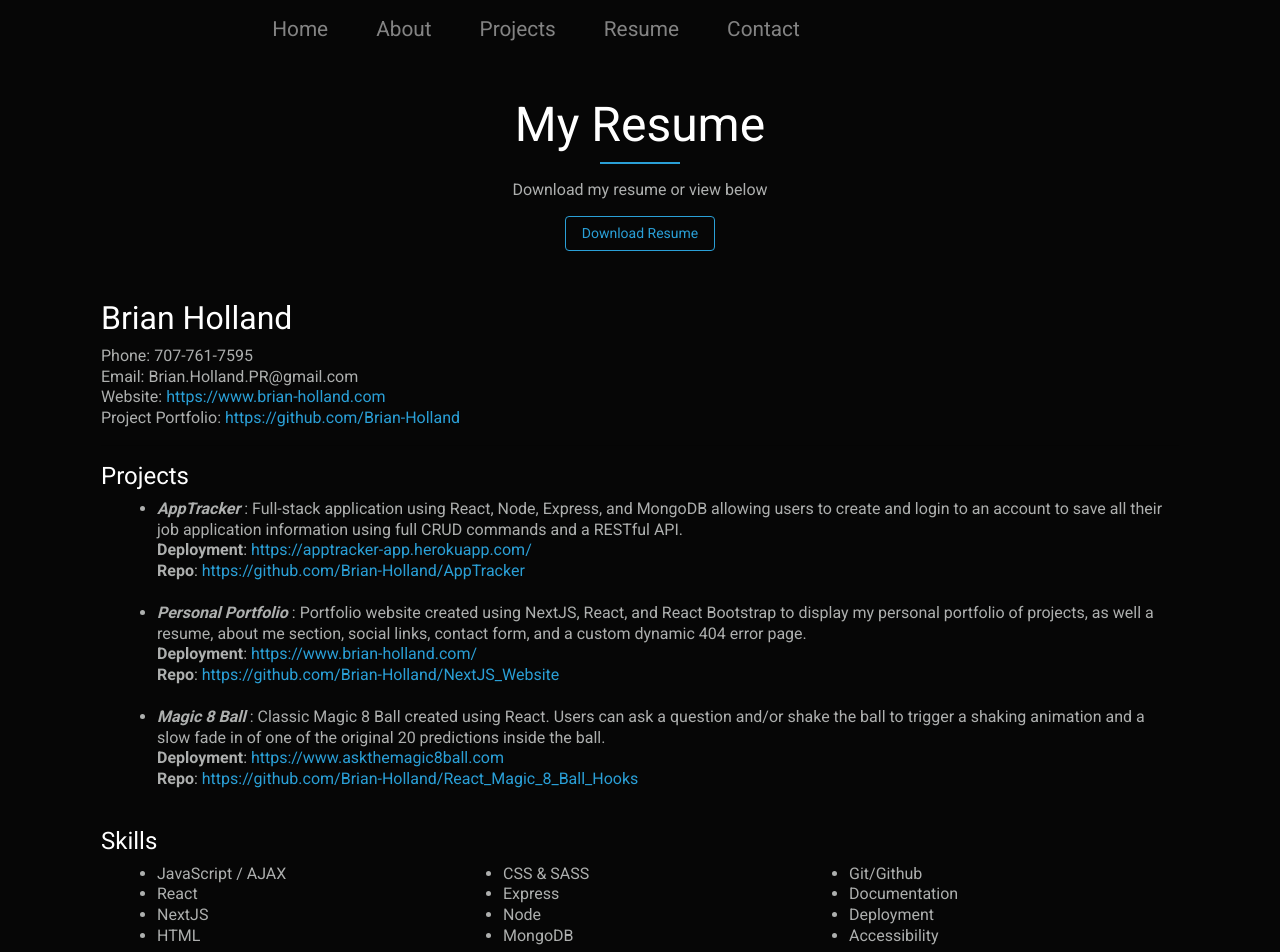
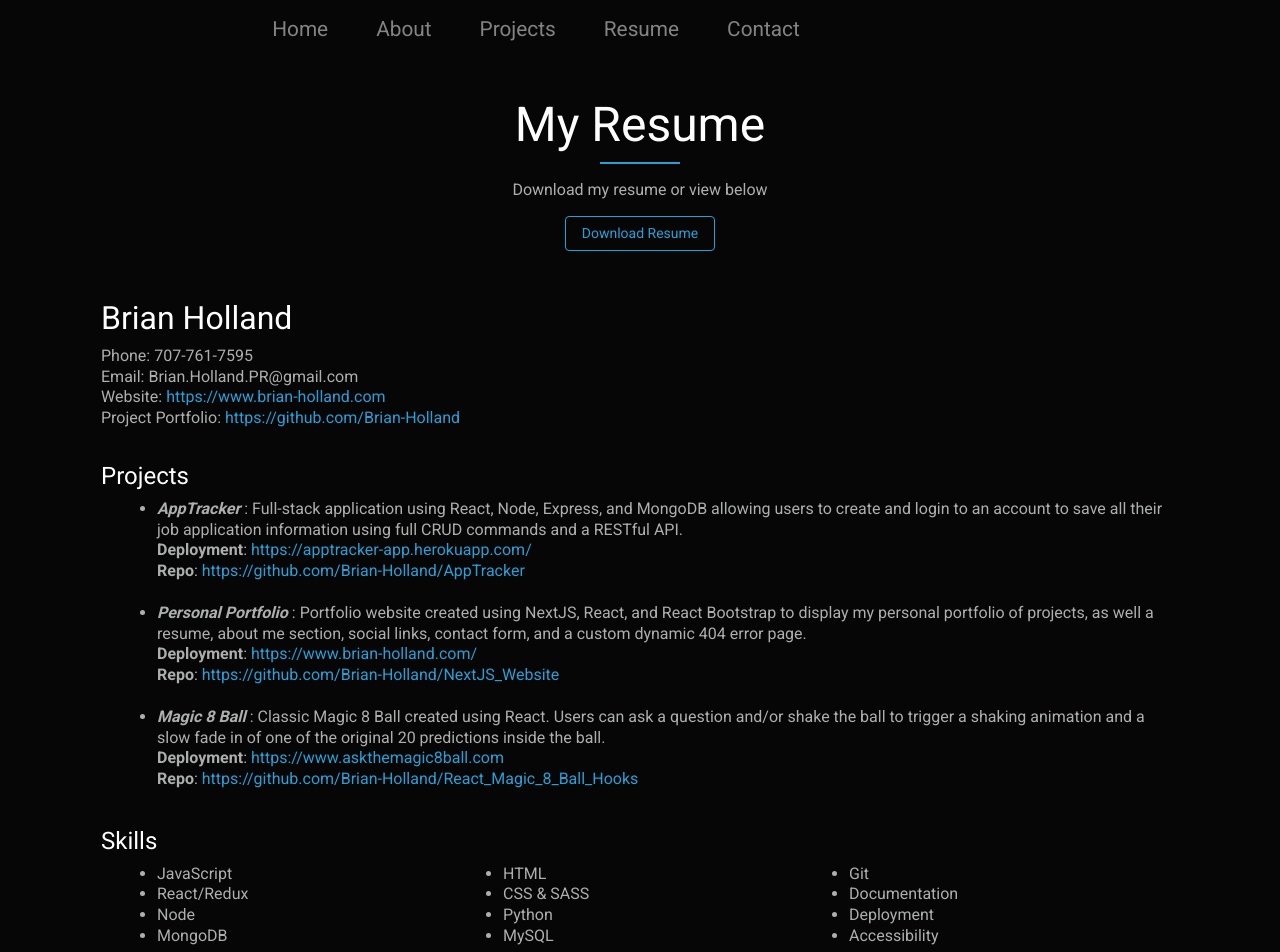
Before and after one commit to Brian-Holland/NextJS_Website, a Next.js app: page /resume in a window 1280 px wide. Shown: the top 952 px of the page. Built offline with nearby package versions, Linux system fonts and the light colour scheme.

Commit message:
resume page changes

```diff
--- a/pages/resume.js
+++ b/pages/resume.js
@@ -127,15 +127,15 @@ const ResumePage = () => {
 					<br />
 					<h3 className="h5">Skills</h3>
 					<ul className="resume-ul skill-ul">
-						<li>JavaScript / AJAX</li>
-						<li>React</li>
-						<li>NextJS</li>
+						<li>JavaScript</li>
+						<li>React/Redux</li>
+						<li>Node</li>
+						<li>MongoDB</li>
 						<li>HTML</li>
 						<li>CSS & SASS</li>
-						<li>Express</li>
-						<li>Node</li>
-						<li>MongoDB</li>
-						<li>Git/Github</li>
+						<li>Python</li>
+						<li>MySQL</li>
+						<li>Git</li>
 						<li>Documentation</li>
 						<li>Deployment</li>
 						<li>Accessibility</li>
```
